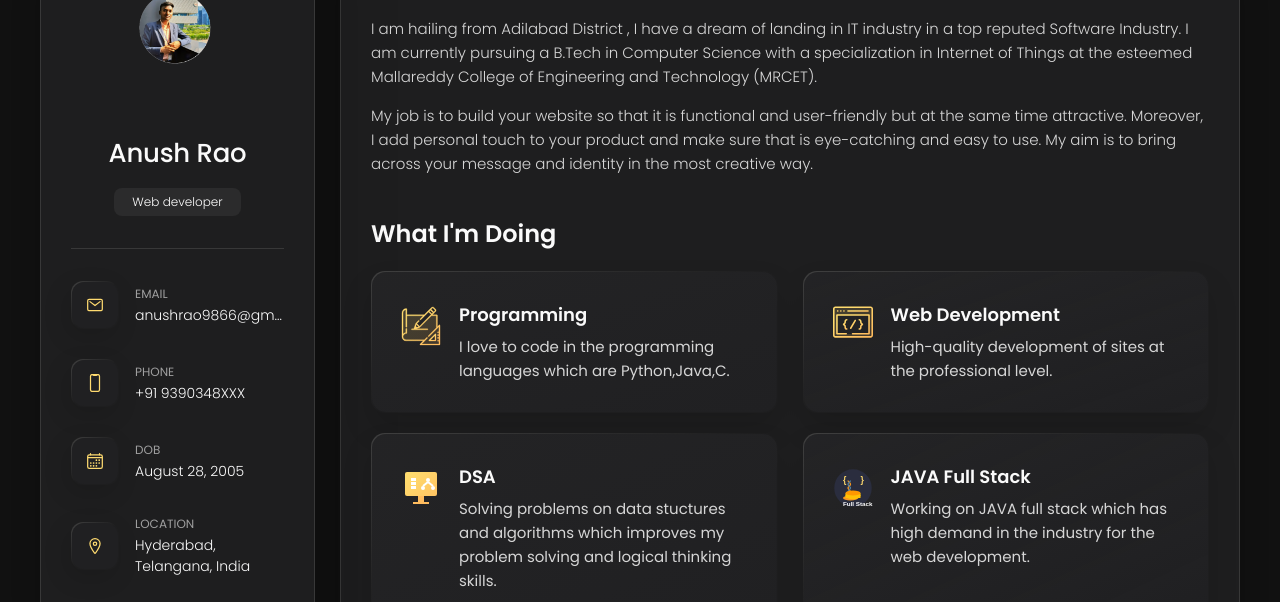
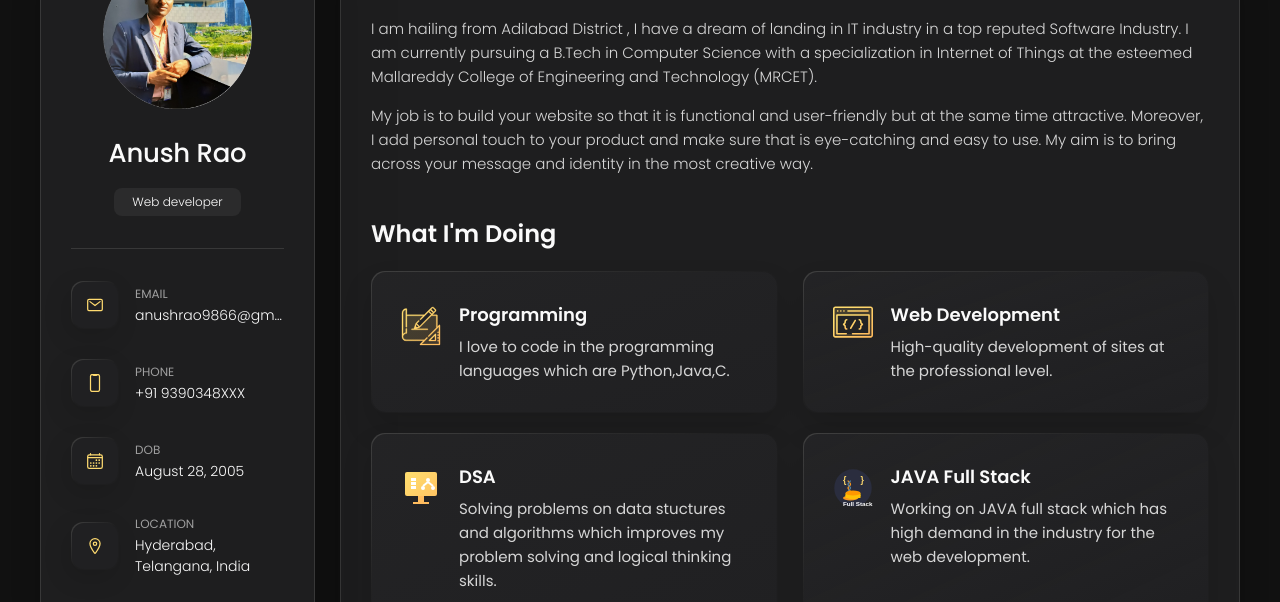
Before and after one commit to anushrao404/Myportfolio-AnushRao, a website: page public/index.html in a window 1280 px wide. Shown: the part 162-764 px from the top of the page. Drawn offline with nearby package versions, Linux system fonts and the light colour scheme.

Commit message:
updated latest

```diff
--- a/public/index.html
+++ b/public/index.html
@@ -39,7 +39,7 @@
       <div class="sidebar-info">
 
         <figure class="avatar-box">
-          <img src="\images\profile-photo.png" alt="Anush Rao" width="80">
+          <img src="\images\updatedProfile.png" alt="Anush Rao" width="80">
         </figure>
 
         <div class="info-content">
```
Also changed, not shown: public/images/updatedProfile.png (added).
